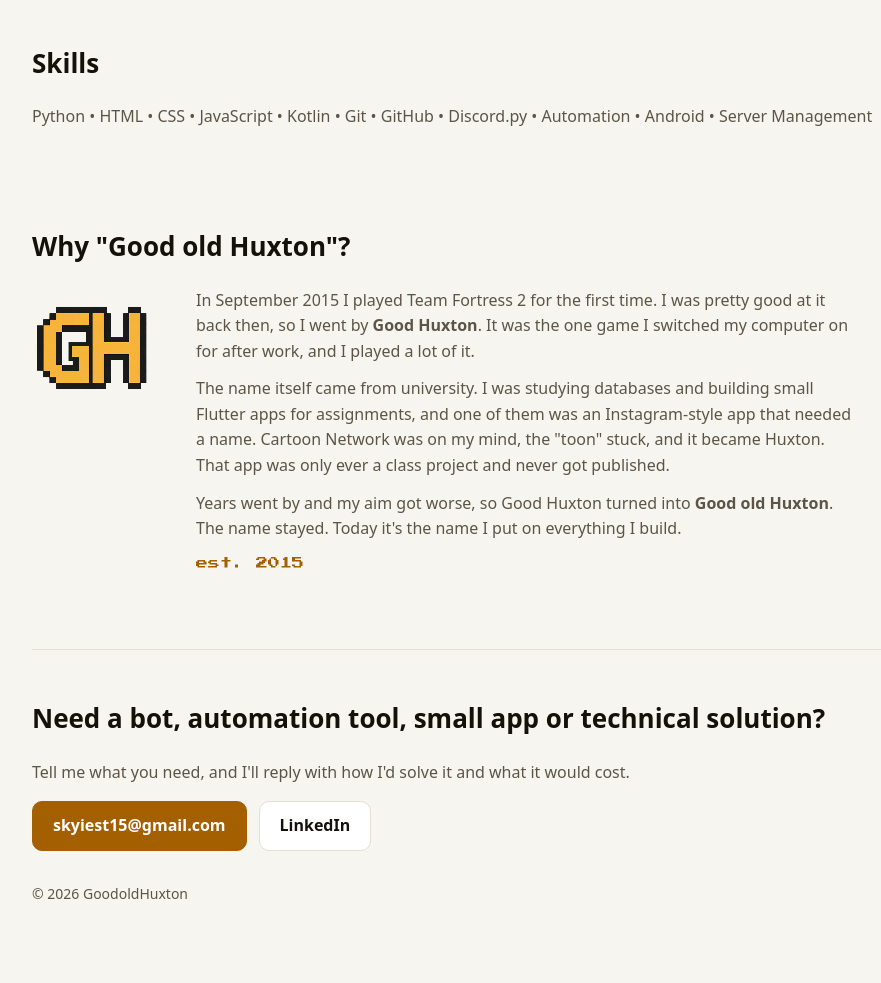
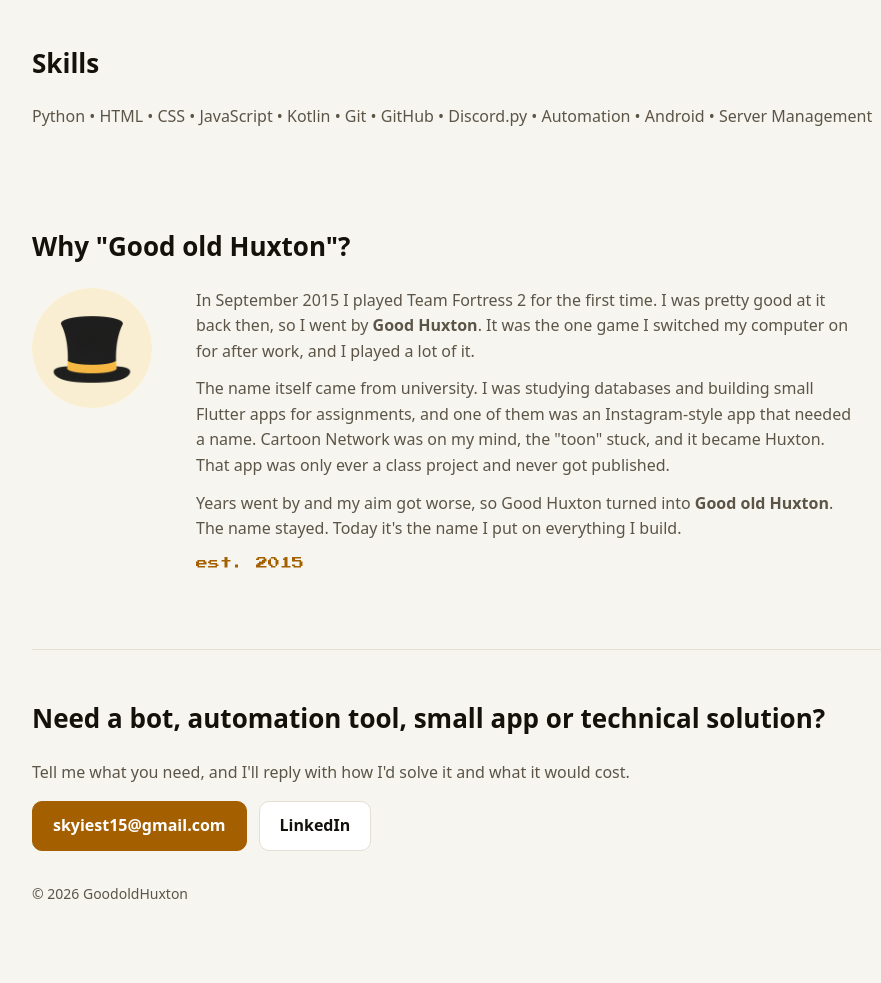
Before and after one commit to GoodoldHuxton/goodoldhuxton.github.io, a plain HTML site: page index.html in a window 1280 px wide. Shown: the part 2468-3451 px from the top of the page, without its empty margins (144-1025 px from the left). Drawn offline with Linux system fonts and the light colour scheme.

Commit message:
Add top hat badge to the story section

```diff
--- a/index.html
+++ b/index.html
@@ -33,7 +33,7 @@
   header { padding:56px 0 48px; }
   .about { display:grid; gap:24px; align-items:start; }
   @media (min-width:760px) { .about { grid-template-columns:140px 1fr; } }
-  .about img { width:120px; height:auto; image-rendering:pixelated; }
+  .about img { width:120px; height:auto; }
   .about p { color:var(--muted); margin:0 0 12px; max-width:660px; }
   .about .old { font-family:"Press Start 2P", ui-monospace, monospace; font-size:12px; color:var(--accent); }
   .tag { display:inline-block; font-size:13px; font-weight:600; color:var(--accent); border:1px solid var(--accent); border-radius:999px; padding:2px 12px; }
@@ -150,7 +150,7 @@
 <section>
   <h2>Why "Good old Huxton"?</h2>
   <div class="about">
-    <img src="assets/logo.png" alt="GH pixel logo" width="512" height="512" loading="lazy">
+    <img src="assets/hat.png" alt="A black top hat with an amber band" width="512" height="512" loading="lazy">
     <div>
       <p>In September 2015 I played Team Fortress 2 for the first time. I was pretty good at it back then, so I went by <strong>Good Huxton</strong>. It was the one game I switched my computer on for after work, and I played a lot of it.</p>
       <p>The name itself came from university. I was studying databases and building small Flutter apps for assignments, and one of them was an Instagram-style app that needed a name. Cartoon Network was on my mind, the "toon" stuck, and it became Huxton. That app was only ever a class project and never got published.</p>
```
Also changed, not shown: assets/hat.png (added).
